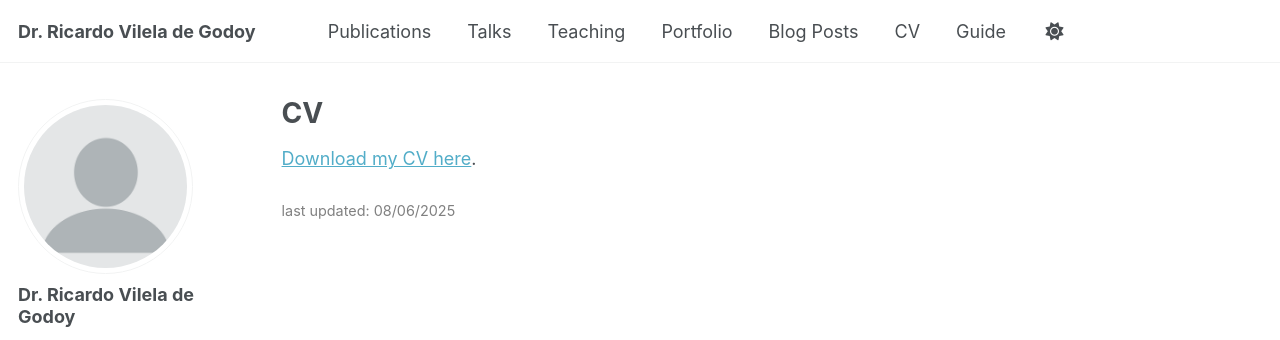
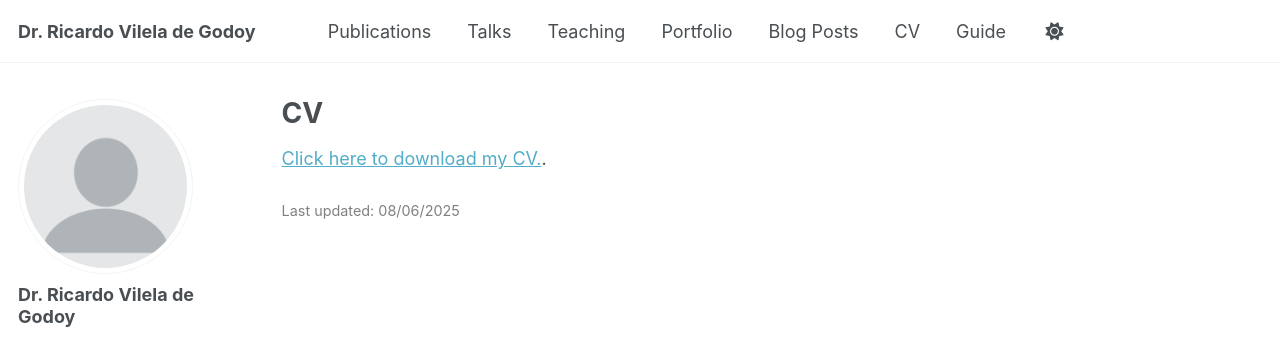
Before and after one commit to ricardovgodoy/ricardovgodoy.github.io, a Jekyll site: the page built from _pages/cv.md, in a window 1280 px wide. Shown: the top 340 px of the page. Built offline with Jekyll 4.4.1, drawn with Linux system fonts in a browser that asks for light colours; some web fonts are replaced.

Commit message:
Update cv.md

```diff
--- a/_pages/cv.md
+++ b/_pages/cv.md
@@ -4,6 +4,6 @@ title: "CV"
 permalink: /cv/
 ---
 
-<a href="/files/Ricardo_Godoy___CV___Academy.pdf" download>Download my CV here</a>.
+<a href="/files/Ricardo_Godoy___CV___Academy.pdf" download>Click here to download my CV.</a>.
 
-<span style="font-size: 0.8em; color: gray;">last updated: 08/06/2025</span>
+<span style="font-size: 0.8em; color: gray;">Last updated: 08/06/2025</span>
```
